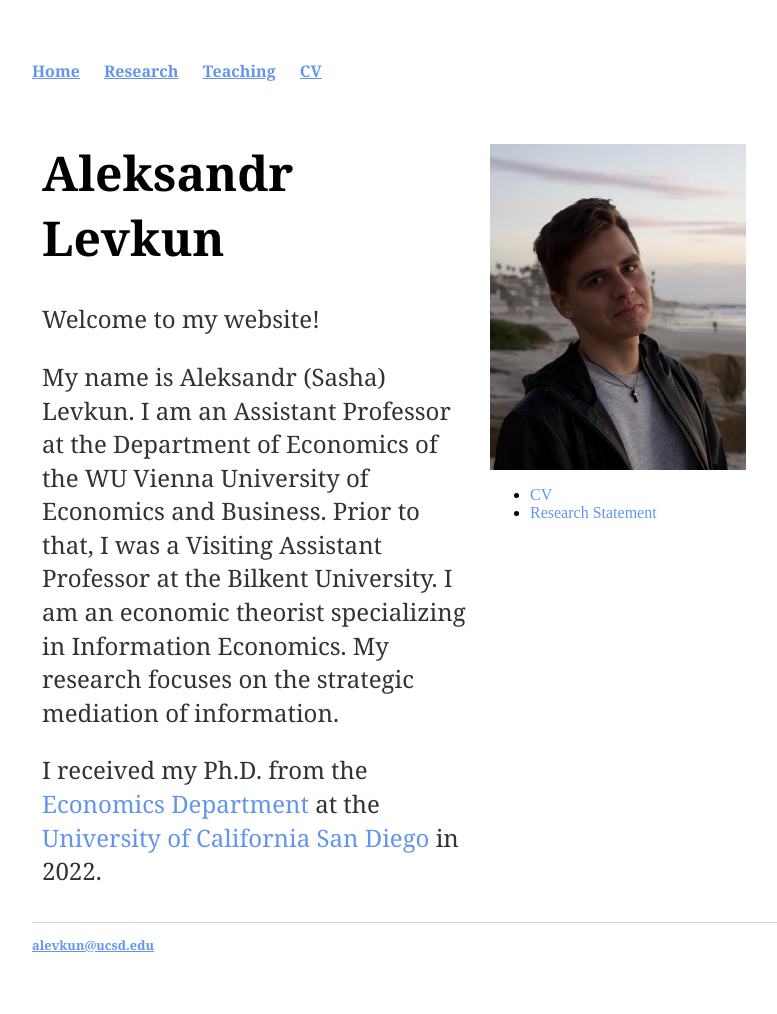
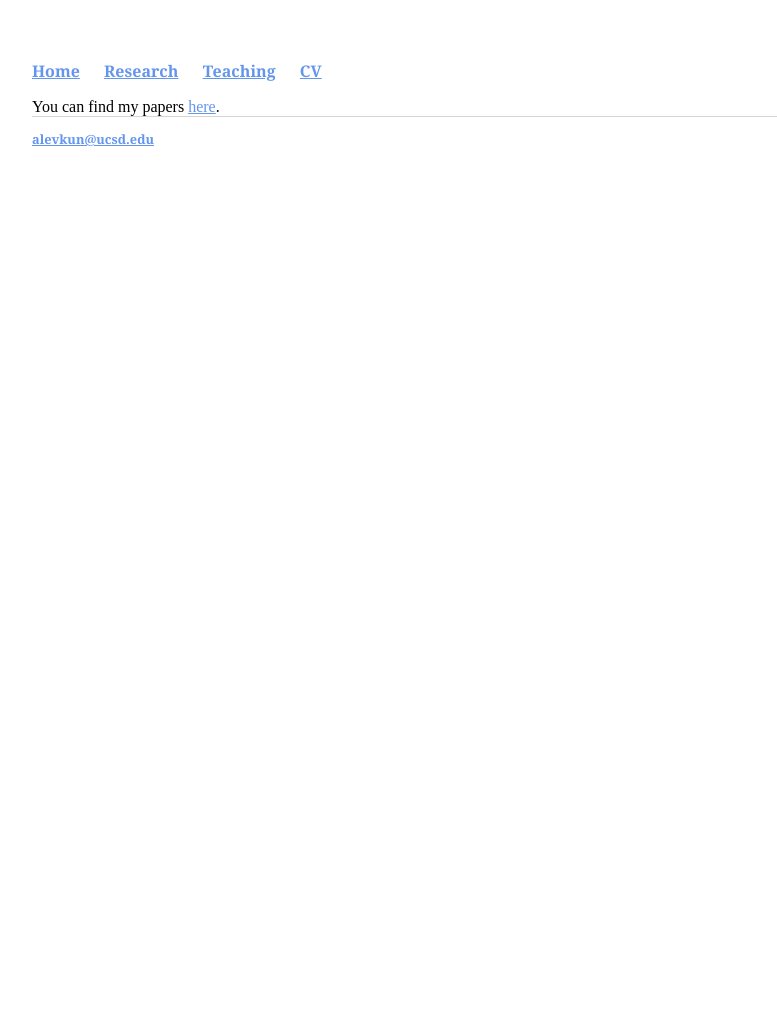
Before and after one commit to alevkun/alevkun.github.io, a Jekyll site: the page built from index.html, in a window 1280 px wide. Shown: the whole page, without its empty margins (160-937 px from the left). Built offline with Jekyll 4.4.1, drawn with Linux system fonts in a browser that asks for light colours; after the commit the page ends 900 px from its top, so only the background shows below that.

Commit message:
Update index.html

```diff
--- a/index.html
+++ b/index.html
@@ -2,7 +2,7 @@
 layout: default
 title: Aleksandr Levkun
 ---
-<div class="row">
+<!-- <div class="row">
   <div class="column left" style="background-color:White;">
     <h1>Aleksandr Levkun</h1>
     <p>Welcome to my website!</p>
@@ -21,4 +21,6 @@ title: Aleksandr Levkun
 	        	<li><a href="https://alevkun.github.io/assets/pdf/research_levkun.pdf" style="text-decoration:none;">Research Statement</a></li>
     		</ul>
   </div>
-</div>
+</div> -->
+
+You can find my papers <a href="https://alevkun.github.io/research/">here</a>.
```
